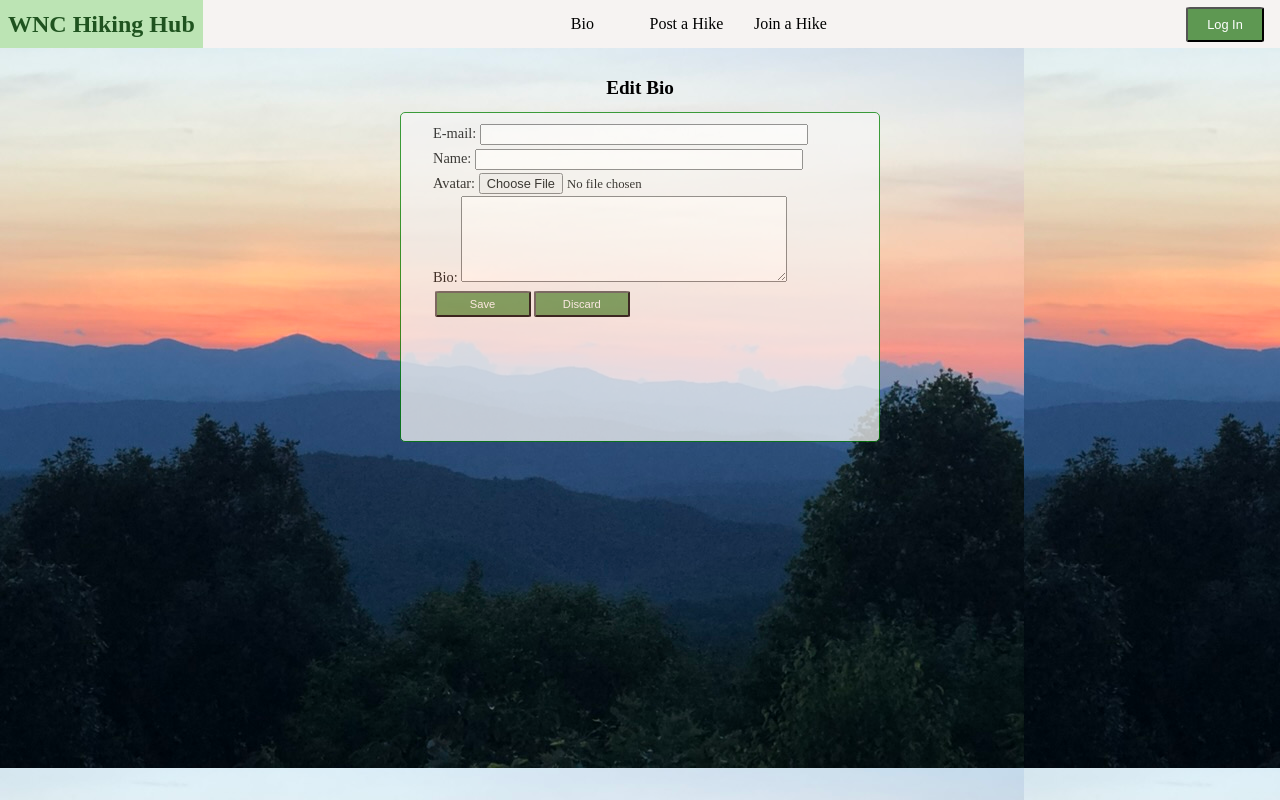
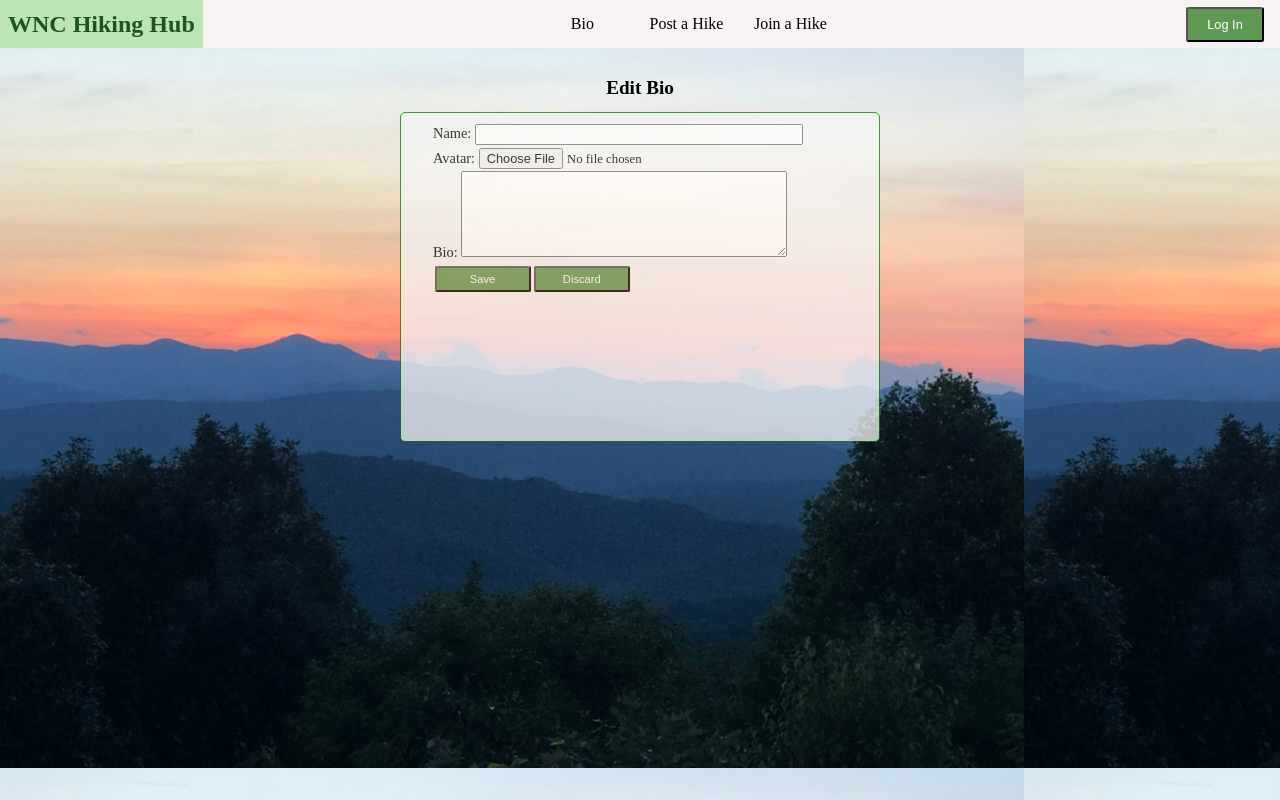
Before and after one commit to AnnieMcMahon/wnc-hiking-hub-v2, a Next.js app: page /edit-bio in a window 1280 px wide. Built offline with nearby package versions, Linux system fonts and the light colour scheme.

Commit message:
removed edit email field

```diff
--- a/app/edit-bio/page.jsx
+++ b/app/edit-bio/page.jsx
@@ -10,11 +10,9 @@ function EditBio() {
   function handleSubmit(e) {
     e.preventDefault();
     const newInfo = currentUser;
-    let newEmail = e.target.email.value;
     let newName = e.target.name.value;
     let newAvatar = e.target.avatar.value;
     let newBio = e.target.bio.value;
-    if (newEmail) newInfo.email = newEmail;
     if (newName) newInfo.name = newName;
     if (newAvatar) newInfo.avatar = newAvatar;
     if (newBio) newInfo.bio = newBio;
@@ -36,9 +34,6 @@ function EditBio() {
       <h1>Edit Bio</h1>
       <div id="form-area" className="text-box">
         <form onSubmit={(e) => handleSubmit(e)}>
-          <label htmlFor="newEmail">E-mail: </label>
-          <input type="email" name="email" id="newEmail" autoComplete="true" />
-          <br />
           <label htmlFor="newName">Name: </label>
           <input type="text" name="name" id="newName"/>
           <br />
```
